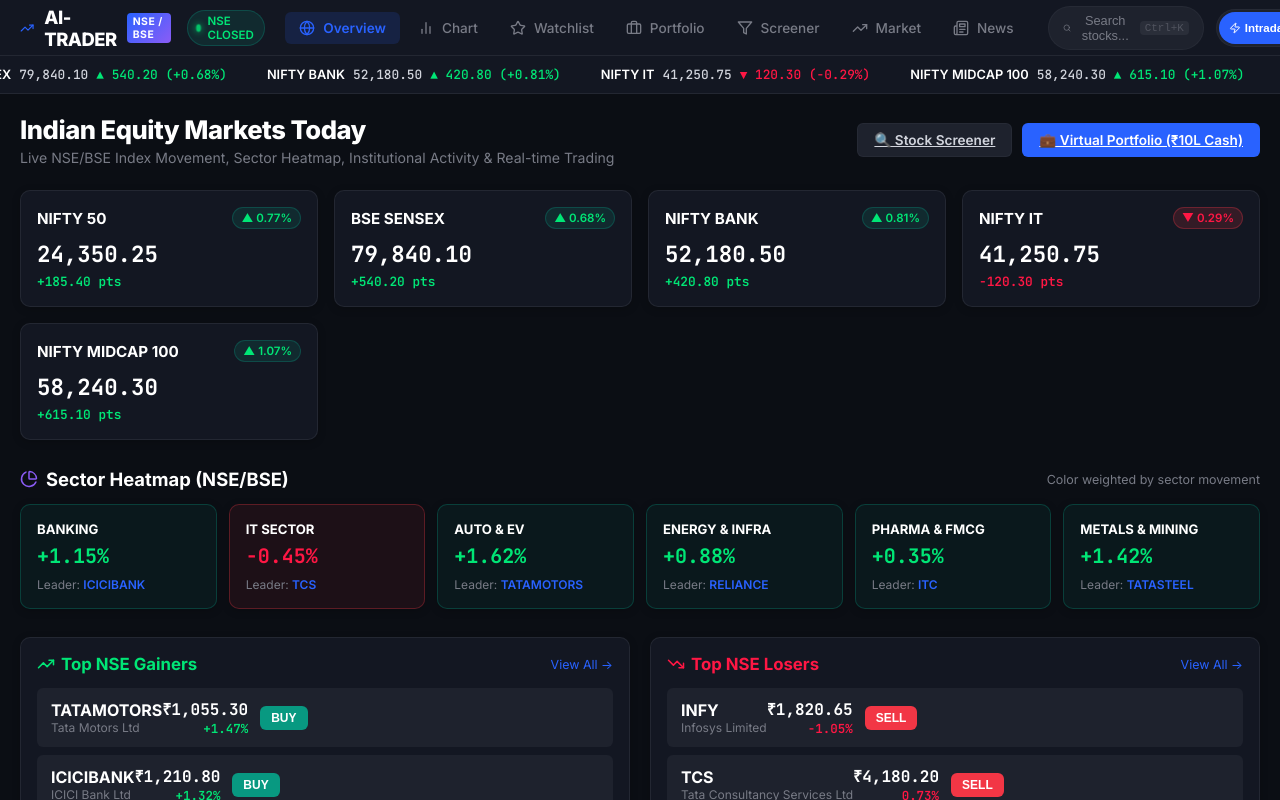
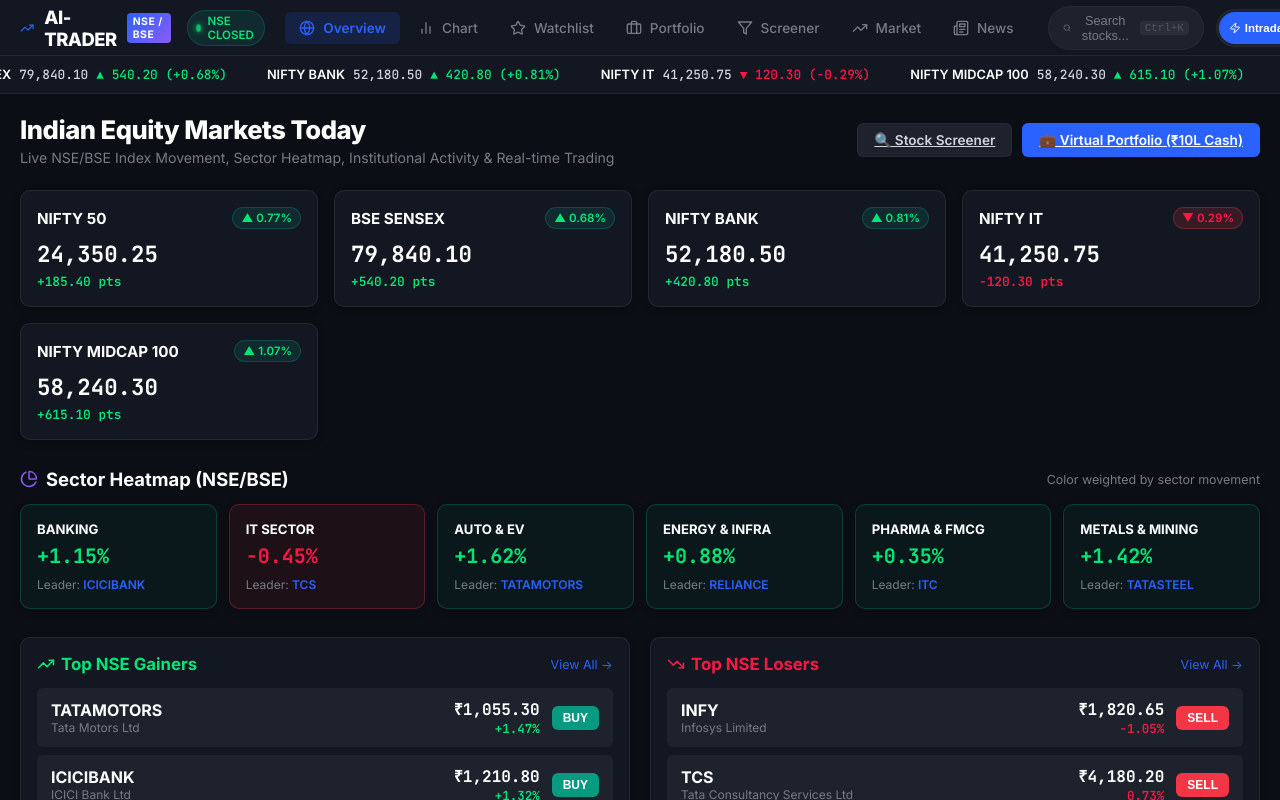
Before and after one commit to Meet8376/AI-Trader, a Next.js app in the folder frontend/: page / in a window 1280 px wide. Built offline with nearby package versions, Linux system fonts and the light colour scheme; no server answers.

Commit message:
Fix TypeScript inline style typo (justify -> justifyContent) in page.tsx

```diff
--- a/frontend/app/page.tsx
+++ b/frontend/app/page.tsx
@@ -163,7 +163,7 @@
                     borderRadius: 'var(--radius-sm)',
                     background: 'var(--bg-tertiary)',
                     display: 'flex',
-                    justify: 'space-between',
+                    justifyContent: 'space-between',
                     alignItems: 'center'
                   }}
                 >
@@ -222,7 +222,7 @@
                     borderRadius: 'var(--radius-sm)',
                     background: 'var(--bg-tertiary)',
                     display: 'flex',
-                    justify: 'space-between',
+                    justifyContent: 'space-between',
                     alignItems: 'center'
                   }}
                 >
```
